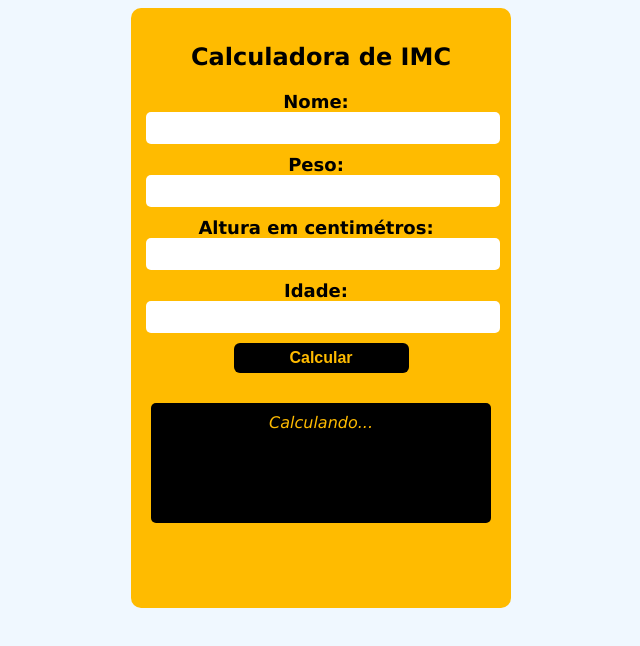
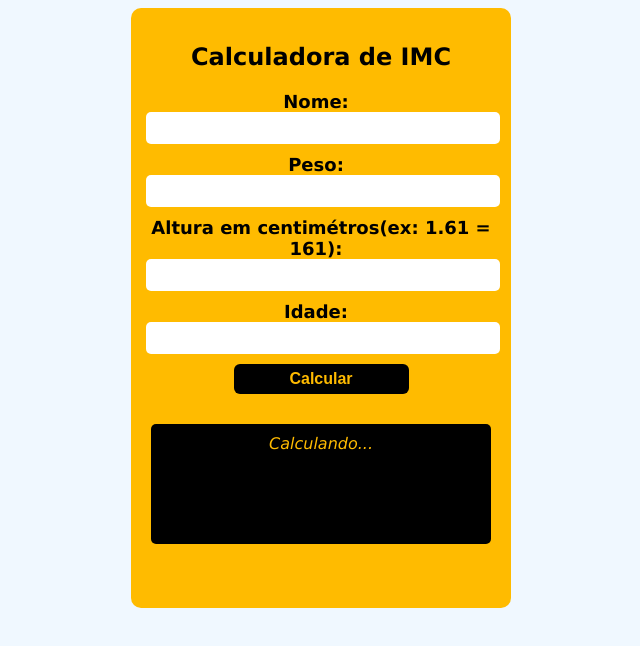
Before and after one commit to GeoNadia/imc, a plain HTML site: page index.html in a window 1280 px wide. Shown: the whole page, without its empty margins (319-959 px from the left). Drawn offline with Linux system fonts and the light colour scheme.

Commit message:
index.html

```diff
--- a/index.html
+++ b/index.html
@@ -20,7 +20,7 @@
                     <input type="number" name="peso" id="peso">
                 </div>
                 <div class="labeinput">
-                    <label>Altura em centimétros:</label>
+                    <label>Altura em centimétros(ex: 1.61 = 161):</label>
                     <input type="number" name="altura" id="altura">
                 </div>
                 <div class="labeinput">
```
